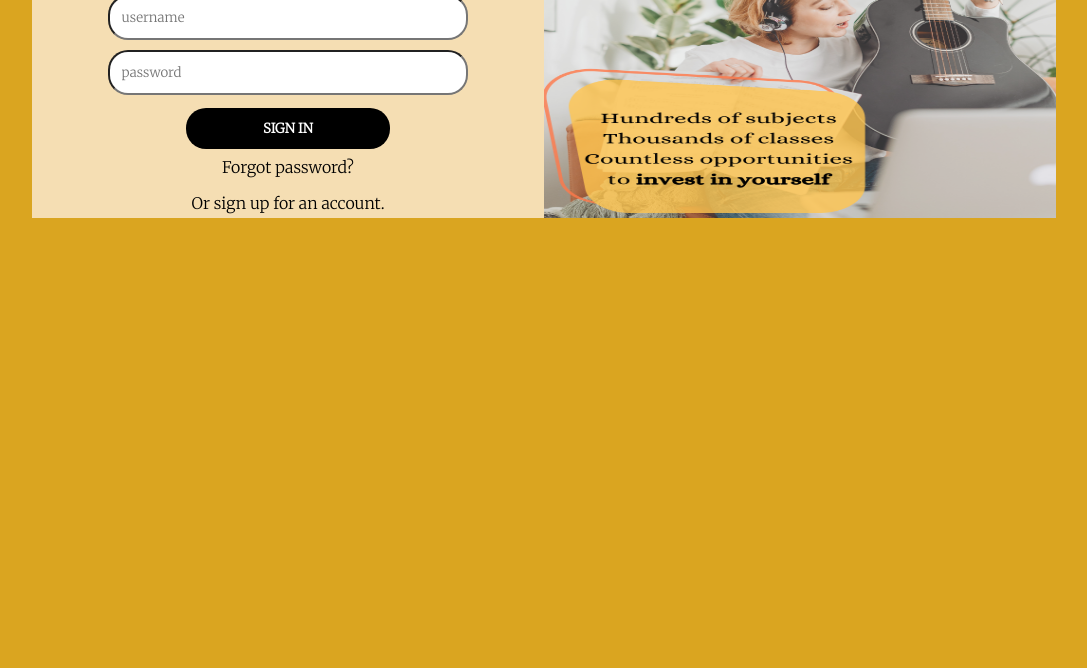
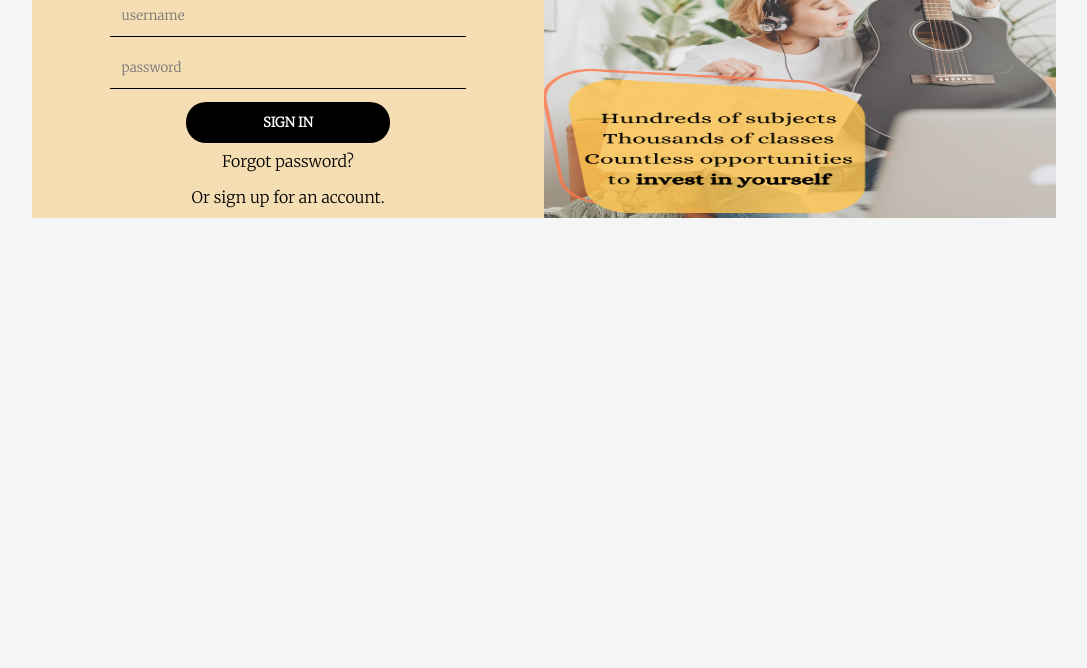
Before and after one commit to imo9van4/login-UI-template, a plain HTML site: page index.html in a window 1280 px wide. Shown: the part 132-800 px from the top of the page, without its empty margins (96-1183 px from the left). Drawn offline with Linux system fonts and the light colour scheme; a web font is replaced by a local one.

Commit message:
styled input fields

```diff
--- a/styles.css
+++ b/styles.css
@@ -10,7 +10,7 @@
     width: 80vw;
 }
 body{
-    background-color: goldenrod;
+    background-color: whitesmoke;
 }
 .form{
     display: flex;
@@ -19,6 +19,12 @@ body{
     align-items: center;
     background-color: wheat;
 
+}
+input{
+    border: 0;
+    outline: 0;
+    background: transparent;
+    border-bottom: 1px solid black;
 }
 .form h2{
     font-size: 3rem;
@@ -29,7 +35,6 @@ body{
     width: 65%;
     margin: 5px;
     outline: none;
-    border-radius: 20px;
 }
 #submit{
     padding: 12px 30px;
@@ -44,7 +49,7 @@ body{
 }
 #submit:hover{
     cursor: pointer;
-    background-color: red;
+    background-color: salmon;
 }
 .form a{
     text-decoration: none;
```
